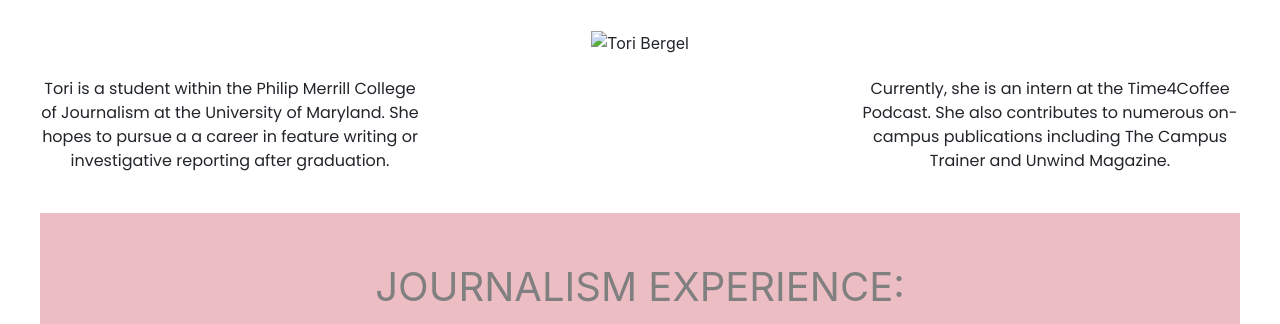
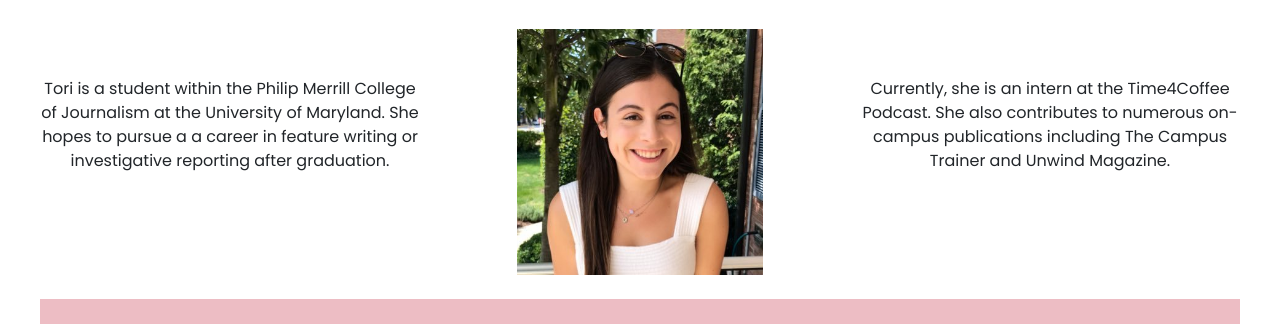
Before and after one commit to tbergel/Tori-Bergel-Jour352, a plain HTML site: page resume/index.html in a window 1280 px wide. Shown: the part 496-820 px from the top of the page. Drawn offline with nearby package versions, Linux system fonts and the light colour scheme.

Commit message:
Update index.html

```diff
--- a/resume/index.html
+++ b/resume/index.html
@@ -67,7 +67,7 @@
       </div>
 
       <div class="col-md-4 text-center">
-        <img src="Users/toribergel/Documents/GitHub/Tori-Bergel-Jour352/resume/toritwitter.jpg" alt="Tori Bergel" width="246" height="246">
+        <img src="toritwitter.jpg" alt="Tori Bergel" width="246" height="246">
       </div>
 
       <div class="col-md-4 text-center">
```
